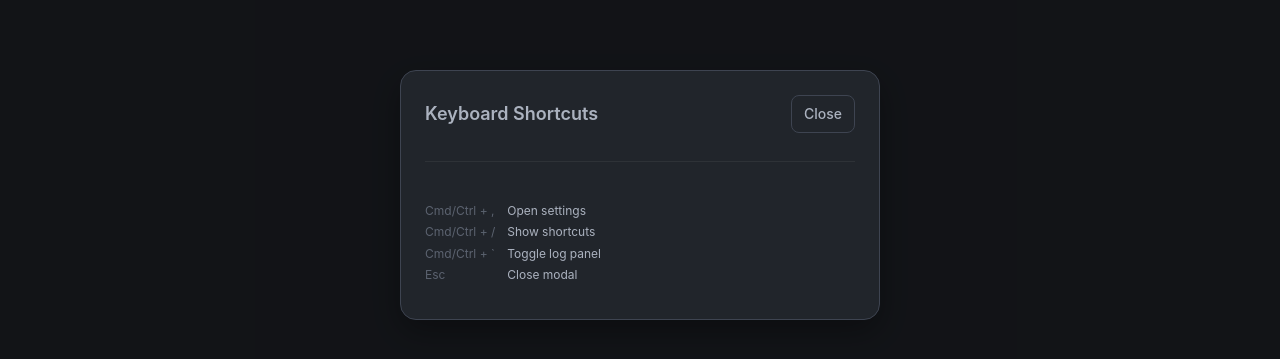
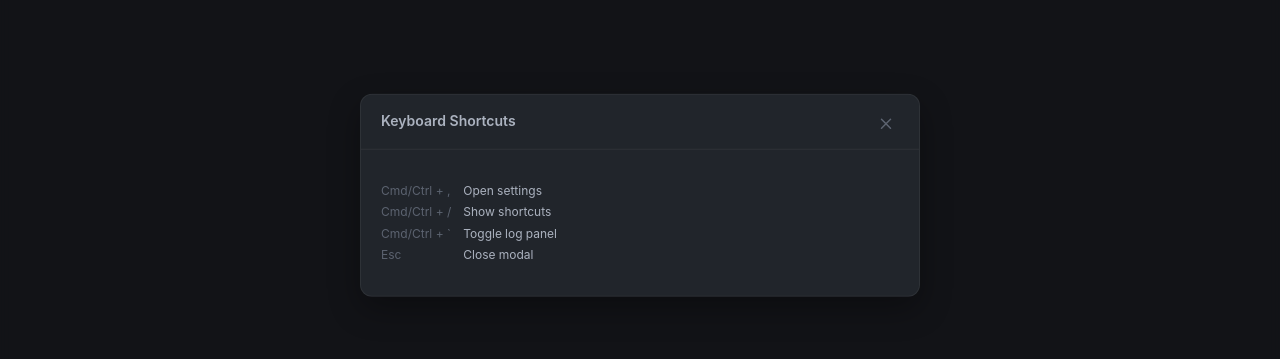
Before and after one commit to zacharyfmarion/patternate, a React (Vite) app in the folder apps/web/: page / in a window 1280 px wide. Both pictures are taken after a click on the button 1088 px from the left and 23 px from the top of the page. Shown: the part 205-564 px from the top of the page. Built offline with nearby package versions, Linux system fonts and the light colour scheme.

Commit message:
UI progress

```diff
--- a/apps/web/src/components/Modal.tsx
+++ b/apps/web/src/components/Modal.tsx
@@ -1,34 +1,49 @@
-import { useEffect, type PropsWithChildren } from 'react';
+import * as Dialog from '@radix-ui/react-dialog';
+import { X } from 'lucide-react';
+import { type PropsWithChildren, type ReactNode } from 'react';
 
 interface Props {
   open: boolean;
-  onClose: () => void;
+  onOpenChange: (open: boolean) => void;
   title: string;
+  description?: ReactNode;
+  footer?: ReactNode;
 }
 
-export function Modal({ open, onClose, title, children }: PropsWithChildren<Props>) {
-  useEffect(() => {
-    if (!open) return;
-    function onKey(e: KeyboardEvent) {
-      if (e.key === 'Escape') onClose();
-    }
-    window.addEventListener('keydown', onKey);
-    return () => window.removeEventListener('keydown', onKey);
-  }, [open, onClose]);
+export function Modal({
+  open,
+  onOpenChange,
+  title,
+  description,
+  footer,
+  children,
+}: PropsWithChildren<Props>) {
+  return (
+    <Dialog.Root open={open} onOpenChange={onOpenChange}>
+      <Dialog.Portal>
+        <Dialog.Overlay className="pd-dialog-overlay" />
+        <Dialog.Content className="pd-dialog-content">
+          <header className="pd-dialog-header">
+            <div className="pd-dialog-header-copy">
+              <Dialog.Title className="pd-dialog-title">{title}</Dialog.Title>
+              {description ? (
+                <Dialog.Description className="pd-dialog-description">
+                  {description}
+                </Dialog.Description>
+              ) : null}
+            </div>
+            <Dialog.Close asChild>
+              <button type="button" className="pd-dialog-close" title="Close" aria-label="Close">
+                <X size={18} />
+              </button>
+            </Dialog.Close>
+          </header>
 
-  if (!open) return null;
-  return (
-    <div className="pd-modal-backdrop" onClick={onClose}>
-      <div className="pd-modal" onClick={(e) => e.stopPropagation()}>
-        <div className="pd-row-between">
-          <h2>{title}</h2>
-          <button className="pd-btn" onClick={onClose}>
-            Close
-          </button>
-        </div>
-        <div className="pd-sep" />
-        {children}
-      </div>
-    </div>
+          <div className="pd-dialog-body">{children}</div>
+
+          {footer ? <footer className="pd-dialog-footer">{footer}</footer> : null}
+        </Dialog.Content>
+      </Dialog.Portal>
+    </Dialog.Root>
   );
 }
--- a/apps/web/src/components/SettingsModal.tsx
+++ b/apps/web/src/components/SettingsModal.tsx
@@ -31,50 +31,9 @@ export function SettingsModal() {
   }
 
   const activeLabel = TABS.find((t) => t.key === activeTab)!.label;
+  const isGeneralTab = activeTab === 'general';
 
-  return (
-    <Dialog.Root
-      open={settingsOpen}
-      onOpenChange={(open) => {
-        if (!open) closeSettings();
-      }}
-    >
-      <Dialog.Portal>
-        <Dialog.Overlay className="pd-settings-dialog-overlay" />
-        <Dialog.Content className="pd-settings-dialog-content" aria-describedby={undefined}>
-          <div className="pd-settings-dialog-shell">
-            <aside className="pd-settings-dialog-nav" aria-label="Settings sections">
-              <div className="pd-settings-dialog-nav-title">Settings</div>
-              {TABS.map((tab) => (
-                <button
-                  key={tab.key}
-                  type="button"
-                  className="pd-settings-dialog-nav-item"
-                  data-active={activeTab === tab.key ? 'true' : 'false'}
-                  onClick={() => setActiveTab(tab.key)}
-                >
-                  {tab.label}
-                </button>
-              ))}
-            </aside>
-
-            <div className="pd-settings-dialog-main">
-              <header className="pd-settings-dialog-header">
-                <Dialog.Title className="pd-settings-dialog-heading">{activeLabel}</Dialog.Title>
-                <Dialog.Close asChild>
-                  <button
-                    type="button"
-                    className="pd-settings-dialog-close"
-                    title="Close"
-                    aria-label="Close settings"
-                  >
-                    <X size={18} />
-                  </button>
-                </Dialog.Close>
-              </header>
-
-              <div className="pd-settings-dialog-scroll">
-                {activeTab === 'general' ? (
+  const content = isGeneralTab ? (
     <>
       <SettingsCard>
         <SettingsCardHeader
@@ -129,10 +88,7 @@ export function SettingsModal() {
               value={settings.boardMarginMm ?? ''}
               placeholder="default = board quiet zone"
               onChange={(e) =>
-                              set(
-                                'boardMarginMm',
-                                e.target.value === '' ? null : Number(e.target.value),
-                              )
+                set('boardMarginMm', e.target.value === '' ? null : Number(e.target.value))
               }
             />
           </div>
@@ -160,44 +116,66 @@ export function SettingsModal() {
         </SettingsCardSection>
       </SettingsCard>
 
-                    <div className="pd-settings-dialog-footer">
+      <div className="pd-settings-dialog-actions">
         <button type="button" className="pd-btn pd-btn-ghost" onClick={resetSettings}>
           Reset pipeline to defaults
         </button>
-                      <Dialog.Close asChild>
-                        <button type="button" className="pd-btn pd-btn-primary">
-                          Done
-                        </button>
-                      </Dialog.Close>
       </div>
     </>
   ) : (
-                  <>
     <SettingsCard data-testid="settings-theme-picker">
       <SettingsCardHeader
         title="Theme"
         description="Choose a color theme for the entire application."
       />
       <SettingsCardSection>
-                        <ThemePicker
-                          sections={availableThemes}
-                          value={currentThemeId}
-                          onChange={setTheme}
-                        />
+        <ThemePicker sections={availableThemes} value={currentThemeId} onChange={setTheme} />
       </SettingsCardSection>
     </SettingsCard>
-                    <div className="pd-settings-dialog-footer pd-settings-dialog-footer-end">
+  );
+
+  return (
+    <Dialog.Root
+      open={settingsOpen}
+      onOpenChange={(open) => {
+        if (!open) closeSettings();
+      }}
+    >
+      <Dialog.Portal>
+        <Dialog.Overlay className="pd-dialog-overlay" />
+        <Dialog.Content className="pd-settings-dialog-content" aria-describedby={undefined}>
+          <aside className="pd-settings-dialog-nav" aria-label="Settings sections">
+            <div className="pd-settings-dialog-nav-title">Settings</div>
+            {TABS.map((tab) => (
+              <button
+                key={tab.key}
+                type="button"
+                className="pd-settings-dialog-nav-item"
+                data-active={activeTab === tab.key ? 'true' : 'false'}
+                onClick={() => setActiveTab(tab.key)}
+              >
+                {tab.label}
+              </button>
+            ))}
+          </aside>
+
+          <section className="pd-settings-dialog-panel">
+            <header className="pd-settings-dialog-header">
+              <Dialog.Title className="pd-settings-dialog-heading">{activeLabel}</Dialog.Title>
               <Dialog.Close asChild>
-                        <button type="button" className="pd-btn pd-btn-primary">
-                          Done
+                <button
+                  type="button"
+                  className="pd-dialog-close"
+                  title="Close"
+                  aria-label="Close settings"
+                >
+                  <X size={18} />
                 </button>
               </Dialog.Close>
-                    </div>
-                  </>
-                )}
-              </div>
-            </div>
-          </div>
+            </header>
+
+            <div className="pd-settings-dialog-body">{content}</div>
+          </section>
         </Dialog.Content>
       </Dialog.Portal>
     </Dialog.Root>
--- a/apps/web/src/components/ShortcutsModal.tsx
+++ b/apps/web/src/components/ShortcutsModal.tsx
@@ -11,7 +11,13 @@ const SHORTCUTS: Array<[string, string]> = [
 export function ShortcutsModal() {
   const { shortcutsOpen, closeShortcuts } = useSettingsStore();
   return (
-    <Modal open={shortcutsOpen} onClose={closeShortcuts} title="Keyboard Shortcuts">
+    <Modal
+      open={shortcutsOpen}
+      onOpenChange={(open) => {
+        if (!open) closeShortcuts();
+      }}
+      title="Keyboard Shortcuts"
+    >
       <dl className="pd-kv">
         {SHORTCUTS.map(([k, v]) => (
           <div key={k} style={{ display: 'contents' }}>
--- a/apps/web/src/styles/index.css
+++ b/apps/web/src/styles/index.css
@@ -823,7 +823,7 @@ textarea {
  * Settings dialog (Radix Dialog — Cascade-style split layout)
  * -------------------------------------------------------------------------*/
 
-.pd-settings-dialog-overlay {
+.pd-dialog-overlay {
   position: fixed;
   inset: 0;
   z-index: 1000;
@@ -834,14 +834,14 @@ textarea {
 
 .pd-settings-dialog-content {
   position: fixed;
-  left: 50%;
-  top: 50%;
+  inset: var(--space-4);
+  margin: auto;
   z-index: 1001;
-  transform: translate(-50%, -50%);
   box-sizing: border-box;
-  width: min(640px, calc(100vw - var(--space-8)));
-  height: min(520px, calc(100vh - var(--space-8)));
-  max-height: 90vh;
+  width: min(720px, calc(100vw - var(--space-8)));
+  max-width: calc(100vw - var(--space-8));
+  height: min(560px, calc(100dvh - var(--space-8)));
+  max-height: calc(100dvh - var(--space-8));
   padding: 0;
   border: 1px solid var(--border-subtle);
   border-radius: var(--radius-lg);
@@ -850,10 +850,8 @@ textarea {
   box-shadow: var(--shadow-lg);
   outline: none;
   animation: pd-modal-in var(--duration-base) var(--ease-out);
-  /* Flex column + overflow hidden so the main pane can shrink and scroll internally. */
-  display: flex;
-  flex-direction: column;
-  min-height: 0;
+  display: grid;
+  grid-template-columns: 168px minmax(0, 1fr);
   overflow: hidden;
 }
 
@@ -861,22 +859,13 @@ textarea {
   outline: none;
 }
 
-.pd-settings-dialog-shell {
-  display: flex;
-  flex: 1 1 0;
-  min-height: 0;
-  overflow: hidden;
-  border-radius: inherit;
-}
-
 .pd-settings-dialog-nav {
-  width: 168px;
-  flex-shrink: 0;
   display: flex;
   flex-direction: column;
   padding: var(--space-4) 0;
   background: var(--bg-primary);
   border-right: 1px solid var(--border-subtle);
+  min-height: 0;
 }
 
 .pd-settings-dialog-nav-title {
@@ -923,19 +912,16 @@ textarea {
   outline-offset: -2px;
 }
 
-.pd-settings-dialog-main {
-  flex: 1 1 0;
+.pd-settings-dialog-panel {
   min-width: 0;
   min-height: 0;
-  align-self: stretch;
-  height: 100%;
-  /* Grid + minmax(0,1fr) fixes flex min-height:auto so the pane can shrink and scroll. */
-  display: grid;
-  grid-template-rows: auto minmax(0, 1fr);
+  display: flex;
+  flex-direction: column;
   overflow: hidden;
 }
 
 .pd-settings-dialog-header {
+  flex-shrink: 0;
   display: flex;
   align-items: center;
   justify-content: space-between;
@@ -951,7 +937,7 @@ textarea {
   color: var(--fg-primary);
 }
 
-.pd-settings-dialog-close {
+.pd-dialog-close {
   flex-shrink: 0;
   display: inline-flex;
   align-items: center;
@@ -967,21 +953,21 @@ textarea {
     color var(--duration-fast) var(--ease-out);
 }
 
-.pd-settings-dialog-close:hover {
+.pd-dialog-close:hover {
   background: var(--bg-hover);
   color: var(--fg-primary);
 }
 
-.pd-settings-dialog-close:focus-visible {
+.pd-dialog-close:focus-visible {
   outline: 2px solid var(--border-focus);
   outline-offset: 2px;
 }
 
-.pd-settings-dialog-scroll {
+.pd-settings-dialog-body {
+  flex: 1 1 auto;
   min-width: 0;
   min-height: 0;
-  height: 100%;
-  max-height: 100%;
+  height: 0;
   overflow-x: hidden;
   overflow-y: auto;
   overscroll-behavior: contain;
@@ -992,55 +978,88 @@ textarea {
   -webkit-overflow-scrolling: touch;
 }
 
-.pd-settings-dialog-footer {
+.pd-settings-dialog-actions {
   display: flex;
-  align-items: center;
-  justify-content: space-between;
+  justify-content: flex-start;
   gap: var(--space-dialog-footer-gap);
-  margin-top: auto;
-  padding-top: var(--space-3);
-}
-
-.pd-settings-dialog-footer-end {
-  justify-content: flex-end;
+  padding-top: var(--space-2);
 }
 
 /* -------------------------------------------------------------------------
  * Modals (simple — About, Shortcuts)
  * -------------------------------------------------------------------------*/
 
-.pd-modal-backdrop {
+.pd-dialog-content {
   position: fixed;
-  inset: 0;
-  background: rgba(0, 0, 0, 0.55);
-  display: grid;
-  place-items: center;
-  z-index: 1000;
-  animation: pd-fade-in var(--duration-base) var(--ease-out);
+  left: 50%;
+  top: 50%;
+  transform: translate(-50%, -50%);
+  z-index: 1001;
+  background: var(--bg-secondary);
+  border: 1px solid var(--border-subtle);
+  border-radius: var(--radius-lg);
+  width: min(560px, calc(100vw - var(--space-8)));
+  max-width: calc(100vw - var(--space-8));
+  max-height: calc(100dvh - var(--space-8));
+  display: flex;
+  flex-direction: column;
+  overflow: hidden;
+  color: var(--fg-primary);
+  box-shadow: var(--shadow-lg);
+  outline: none;
+  animation: pd-modal-in-centered var(--duration-base) var(--ease-out);
 }
 
-.pd-modal {
-  background: var(--bg-secondary);
-  border: 1px solid var(--border);
-  border-radius: var(--radius-xl);
-  min-width: 480px;
-  max-width: 680px;
-  max-height: 85vh;
-  overflow: auto;
-  padding: var(--space-dialog-padding-y) var(--space-dialog-padding-x);
+.pd-dialog-content:focus {
+  outline: none;
+}
+
+.pd-dialog-header {
+  display: flex;
+  align-items: flex-start;
+  justify-content: space-between;
+  gap: var(--space-3);
+  padding: var(--space-4) var(--space-5) var(--space-3);
+  border-bottom: 1px solid var(--border-subtle);
+}
+
+.pd-dialog-header-copy {
+  min-width: 0;
   display: flex;
   flex-direction: column;
-  gap: var(--space-section-gap);
-  color: var(--fg-primary);
-  box-shadow: var(--shadow-lg);
-  animation: pd-modal-in var(--duration-base) var(--ease-out);
+  gap: var(--space-1);
 }
 
-.pd-modal h2 {
+.pd-dialog-title {
   margin: 0;
-  font-size: 18px;
+  font-size: 14px;
   font-weight: 600;
   color: var(--fg-primary);
+}
+
+.pd-dialog-description {
+  margin: 0;
+  font-size: 13px;
+  color: var(--fg-secondary);
+}
+
+.pd-dialog-body {
+  min-height: 0;
+  overflow-x: hidden;
+  overflow-y: auto;
+  display: flex;
+  flex-direction: column;
+  gap: var(--space-4);
+  padding: var(--space-5);
+  -webkit-overflow-scrolling: touch;
+}
+
+.pd-dialog-footer {
+  display: flex;
+  justify-content: flex-end;
+  gap: var(--space-dialog-footer-gap);
+  padding: var(--space-4) var(--space-5) var(--space-5);
+  border-top: 1px solid var(--border-subtle);
 }
 
 .pd-form-row {
@@ -1095,6 +1114,11 @@ textarea {
 @keyframes pd-modal-in {
   from { opacity: 0; transform: translateY(4px) scale(0.98); }
   to { opacity: 1; transform: none; }
+}
+
+@keyframes pd-modal-in-centered {
+  from { opacity: 0; transform: translate(-50%, -50%) translateY(4px) scale(0.98); }
+  to { opacity: 1; transform: translate(-50%, -50%) translateY(0) scale(1); }
 }
 
 /* -------------------------------------------------------------------------
```
Also changed, not shown: apps/web/src/components/AboutModal.tsx (+7 -2 lines). Lines whose indentation alone changed are shown as unchanged.
